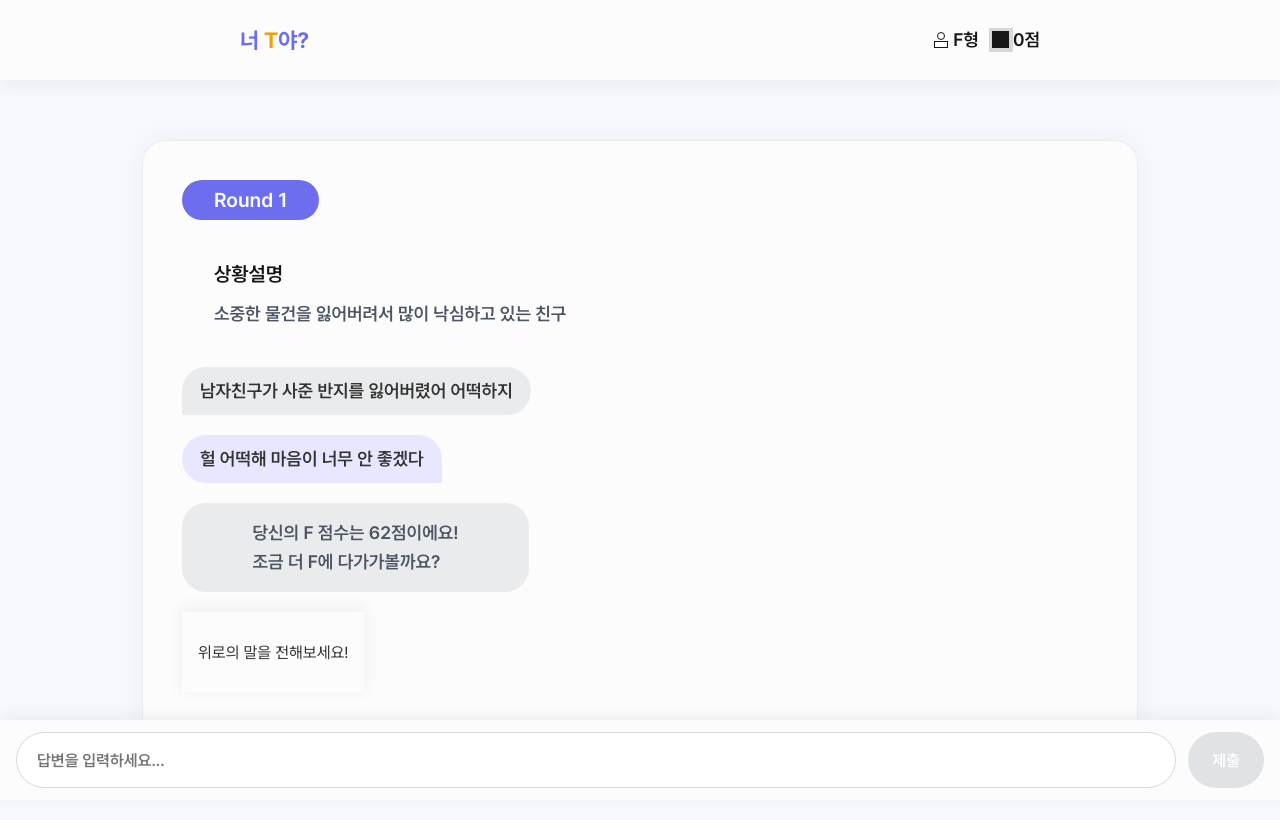
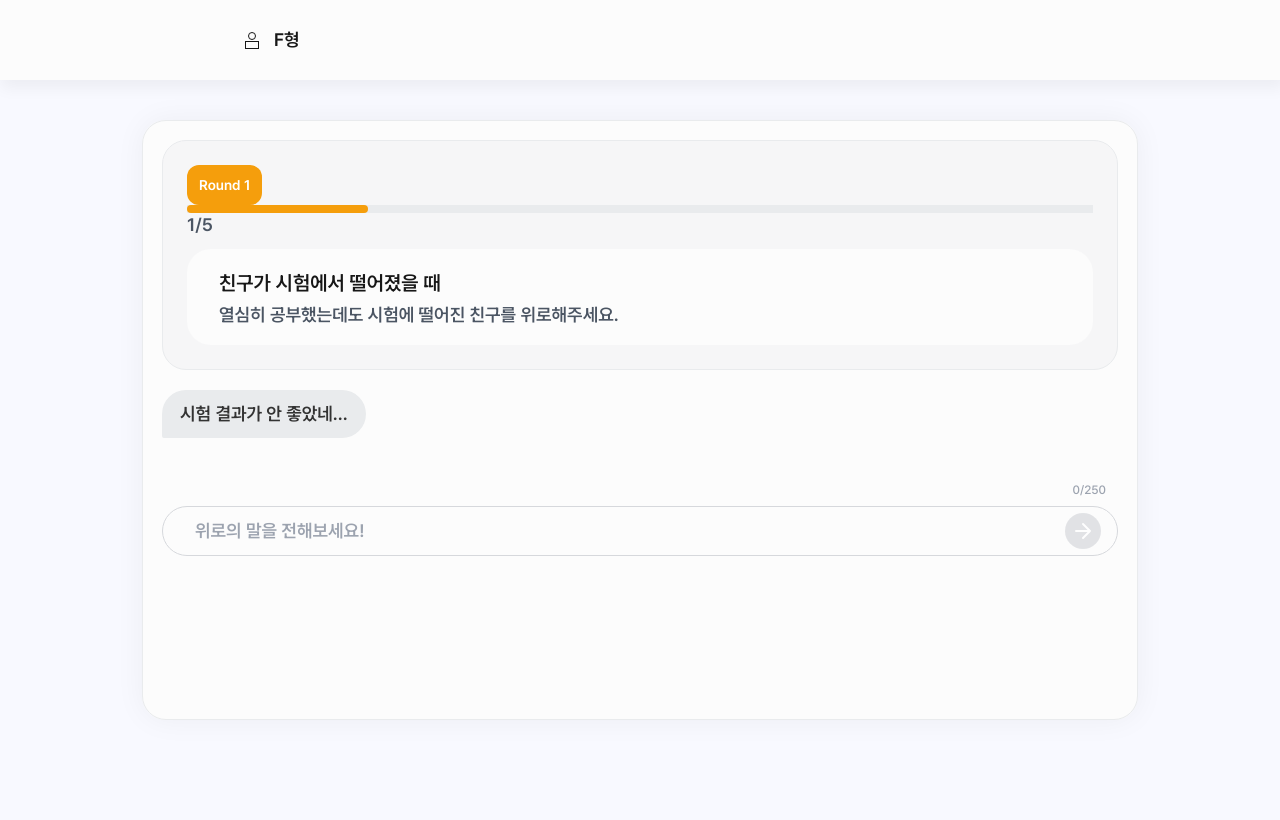
Before and after one commit to NLP-TF/front-end, a React (Vite) app: page /game in a window 1280 px wide. Built offline with nearby package versions, Linux system fonts and the light colour scheme.

Commit message:
feat: Game.jsx

```diff
--- a/src/pages/Game.jsx
+++ b/src/pages/Game.jsx
@@ -1,5 +1,5 @@
 import React, { useState, useEffect } from "react";
-import styled from "styled-components";
+import styled, { useTheme } from "styled-components";
 
 const Container = styled.div`
   width: 100%;
@@ -109,10 +109,9 @@ const StatusText = styled.div`
 const GameBox = styled.div`
   width: 100%;
   max-width: 996px;
-  height: 70vh; /* Fixed viewport height */
-  min-height: 600px; /* Minimum height to ensure content is visible */
-  padding: 40px;
-  margin: 40px 0;
+  min-height: 600px;
+  padding: 20px;
+  margin: 20px 0;
   background: var(--Grayscale-gray-5, #fcfcfc);
   box-shadow: 0px 0px 30px rgba(0, 0, 0, 0.05);
   border-radius: 24px;
@@ -143,12 +142,109 @@ const RoundInfo = styled.div`
 
 const SituationCard = styled.div`
   width: 100%;
+  padding: 24px;
+  background: var(--Grayscale-gray-10, #f6f6f7);
+  border: 1.5px solid var(--Grayscale-gray-20, #e9ebed);
+  border-radius: 24px;
+  display: flex;
+  flex-direction: column;
+  gap: 12px;
+`;
+
+const CardContent = styled.div`
+  display: flex;
+  flex-direction: column;
+  gap: 12px;
+  width: 100%;
+`;
+
+const CardHeader = styled.div`
+  display: flex;
+  align-items: center;
+  gap: 20px;
+  width: 100%;
+  @media (max-width: 768px) {
+    flex-direction: column;
+    align-items: flex-start;
+    gap: 12px;
+  }
+`;
+
+const RoundBadge = styled.div`
+  background: var(--primary);
+  color: white;
+  padding: 4px 12px;
+  border-radius: 12px;
+  font-size: 14px;
+  font-weight: 600;
+  display: inline-flex;
+  align-items: center;
+  justify-content: center;
+`;
+
+const CardTitle = styled.div`
+  color: var(--Grayscale-gray-100, #171717);
+  font-size: 20px;
+  font-weight: 600;
+  line-height: 32px;
+  font-family: "Pretendard", sans-serif;
+`;
+
+const ProgressContainer = styled.div`
+  width: 100%;
+  display: flex;
+  justify-content: space-between;
+  align-items: center;
+  gap: 20px;
+`;
+
+const ProgressBar = styled.div`
+  flex: 1;
+  height: 7.5px;
+  background: var(--Grayscale-gray-20, #e9ebed);
+`;
+
+const ProgressFill = styled.div`
+  width: ${(props) => props.width || "20%"};
+  height: 100%;
+  background: var(--primary);
+  border-radius: 24px;
+  transition: width 0.5s cubic-bezier(0.4, 0, 0.2, 1);
+  will-change: width;
+`;
+
+const ProgressText = styled.div`
+  color: var(--Grayscale-gray-80, #4b5563);
+  font-size: 18px;
+  font-weight: 600;
+  line-height: 24px;
+  font-family: "Pretendard", sans-serif;
+`;
+
+const SituationContent = styled.div`
+  width: 100%;
   padding: 18px 32px;
   background: var(--Grayscale-gray-5, #fcfcfc);
   border-radius: 24px;
   display: flex;
   flex-direction: column;
-  gap: 10px;
+  gap: 4px;
+`;
+
+const SituationTitle = styled.div`
+  color: var(--Grayscale-gray-100, #171717);
+  font-size: 20px;
+  font-weight: 600;
+  line-height: 32px;
+  font-family: "Pretendard", sans-serif;
+`;
+
+const SituationDescription = styled.div`
+  color: var(--Grayscale-gray-80, #4b5563);
+  font-size: 18px;
+  font-weight: 600;
+  line-height: 24px;
+  font-family: "Pretendard", sans-serif;
 `;
 
 const MessageBubble = styled.div`
@@ -162,14 +258,25 @@ const MessageBubble = styled.div`
   max-width: 100%;
 `;
 
+const MessageContainer = styled.div`
+  width: 100%;
+  display: flex;
+  flex-direction: column;
+  gap: 12px;
+`;
+
 const MachineMessage = styled(MessageBubble)`
   background: var(--Grayscale-gray-20, #e9ebed);
   border-bottom-left-radius: 2px;
+  align-self: flex-start;
+  max-width: 80%;
 `;
 
 const UserMessage = styled(MessageBubble)`
-  background: var(--Main-T-10, #e7e7ff);
+  background: var(--primary-light);
   border-bottom-right-radius: 2px;
+  align-self: flex-end;
+  max-width: 80%;
 `;
 
 const AnalysisBox = styled.div`
@@ -184,56 +291,87 @@ const AnalysisBox = styled.div`
   gap: 10px;
 `;
 
-const InputBar = styled.div`
-  position: sticky;
-  bottom: 0;
-  left: 0;
-  right: 0;
-  z-index: 1000;
-  height: 80px;
-  padding: 12px 16px;
-  background: var(--Grayscale-gray-5, #fcfcfc);
-  box-shadow: 0px -3px 15.3px 2px rgba(0, 0, 0, 0.05);
+const InputContainer = styled.div`
+  width: 100%;
+  margin-top: 24px;
+  display: flex;
+  flex-direction: column;
+  align-items: flex-end;
+  gap: 8px;
+`;
+
+const InputWrapper = styled.div`
+  width: 100%;
+  overflow: hidden;
+  border-radius: 100px;
+  border: 1.5px solid var(--Grayscale-gray-30, #d6d8dc);
   display: flex;
   align-items: center;
-  justify-content: space-between;
-  gap: 12px;
+  background: var(--Grayscale-gray-5, #fcfcfc);
+  padding-right: 16px;
+`;
 
-  @media (max-width: 768px) {
-    padding: 12px;
-    height: auto;
-    min-height: 80px;
-  }
-
-  input {
+const StyledInput = styled.input`
   flex: 1;
-    height: 56px;
-    padding: 0 20px;
-    border-radius: 28px;
-    border: 1.5px solid var(--Grayscale-gray-30, #d6d8dc);
-    font-family: Pretendard;
-    font-size: 16px;
+  padding: 12px 12px 12px 32px;
+  border: none;
+  background: transparent;
+  color: var(--Grayscale-gray-80, #4b5563);
+  font-family: "Pretendard", sans-serif;
+  font-size: 18px;
   font-weight: 600;
+  line-height: 24px;
   outline: none;
   -webkit-appearance: none;
+
+  &::placeholder {
+    color: var(--Grayscale-gray-60, #9ca3af);
+  }
 
   &:focus {
     border-color: var(--Grayscale-gray-100, #171717);
   }
+`;
+
+const NextRoundButton = styled.button`
+  width: 204px;
+  height: 48px;
+  padding: 10px 18px;
+  background: var(--Grayscale-gray-10, #f6f6f7);
+  border-radius: 12px;
+  outline: 1.5px solid var(--Grayscale-gray-20, #e9ebed);
+  outline-offset: -1.5px;
+  display: inline-flex;
+  justify-content: center;
+  align-items: center;
+  color: var(--Grayscale-gray-80, #4b5563);
+  font-size: 16px;
+  font-family: "Pretendard", sans-serif;
+  font-weight: 600;
+  line-height: 1.4;
+  border: none;
+  cursor: pointer;
+  margin-top: 16px;
+  transition: all 0.2s;
+
+  &:hover {
+    background: var(--Grayscale-gray-20, #e9ebed);
   }
+`;
 
-  button {
-    height: 56px;
-    padding: 0 24px;
-    border-radius: 28px;
-    background: var(--Grayscale-gray-100, #171717);
-    color: white;
-    font-family: Pretendard;
-    font-size: 16px;
-    font-weight: 600;
+const SendButton = styled.button`
+  width: 36px;
+  height: 36px;
+  padding: 0;
   border: none;
-    white-space: nowrap;
+  background: var(--primary);
+  border-radius: 50%;
+  display: flex;
+  justify-content: center;
+  align-items: center;
+  cursor: pointer;
   transition: background 0.2s;
+  flex-shrink: 0;
 
   &:disabled {
     background: var(--Grayscale-gray-30, #d6d8dc);
@@ -241,9 +379,22 @@ const InputBar = styled.div`
   }
 
   &:not(:disabled):hover {
-      background: var(--Grayscale-gray-80, #4B5563);
+    background: var(--primary-dark);
   }
+
+  svg {
+    width: 24px;
+    height: 24px;
   }
+`;
+
+const CharCount = styled.div`
+  color: var(--Grayscale-gray-60, #9ca3af);
+  font-family: "Pretendard", sans-serif;
+  font-size: 12px;
+  font-weight: 500;
+  line-height: 16.8px;
+  padding: 0 12px;
 `;
 
 // API Service Functions
@@ -287,92 +438,130 @@ const GameAPI = {
   },
 };
 
+// Sample round data - replace with your actual data
+const ROUND_DATA = [
+  {
+    id: 1,
+    situation: "친구가 시험에서 떨어졌을 때",
+    description: "열심히 공부했는데도 시험에 떨어진 친구를 위로해주세요.",
+    userMessage: "시험 결과가 안 좋았네..."
+  },
+  {
+    id: 2,
+    situation: "연인과 다툰 친구",
+    description: "연인과 심하게 다퉜는데, 어떻게 위로해줄까요?",
+    userMessage: "너무 속상해..."
+  },
+  {
+    id: 3,
+    situation: "직장에서 상사에게 혼난 친구",
+    description: "부당하게 혼난 친구를 위로해주세요.",
+    userMessage: "상사가 너무 불공평해..."
+  },
+  {
+    id: 4,
+    situation: "가족과의 갈등",
+    description: "가족과의 오해로 속상해하는 친구를 위로해주세요.",
+    userMessage: "가족들이 날 이해를 안 해줘..."
+  },
+  {
+    id: 5,
+    situation: "취업에 실패한 친구",
+    description: "열심히 준비했던 회사에 떨어진 친구를 위로해주세요.",
+    userMessage: "너무 힘들어..."
+  }
+];
+
 const Game = () => {
-  // 모바일 키보드 이벤트 처리
+  // Game states
+  const [currentRound, setCurrentRound] = useState(1);
+  const [userResponse, setUserResponse] = useState("");
+  const [isSubmitting, setIsSubmitting] = useState(false);
+  const [gameState, setGameState] = useState('waiting'); // 'waiting', 'submitted', 'showingAnalysis'
+  const [currentResponse, setCurrentResponse] = useState('');
+  const [isGameCompleted, setIsGameCompleted] = useState(false);
+
+  // Get current round data
+  const currentRoundData = ROUND_DATA.find(round => round.id === currentRound) || ROUND_DATA[0];
+
+  const theme = useTheme();
+
+  // Set MBTI type directly for testing (T or F)
+  const testMBTI = "T"; // Change this to "F" to test the other theme
+  const isLearningF = testMBTI === "T";
+
+  // Theme colors based on MBTI type
+  const themeColors = {
+    primary: isLearningF ? "#f59e0c" : "#6c6eed",
+    primaryLight: isLearningF ? "#F9E9CD" : "#E7E7FF",
+    primaryDark: isLearningF ? "#fbbf24" : "#8e8ef1",
+  };
+
+  const [sessionId] = useState(() => {
+    // Generate or retrieve session ID
+    return localStorage.getItem("gameSessionId") || `session-${Date.now()}`;
+  });
+
+  // Handle form submission
+  const handleSubmit = async (e) => {
+    e.preventDefault();
+    if (!userResponse.trim() || isSubmitting) return;
+
+    setIsSubmitting(true);
+    setCurrentResponse(userResponse);
+    setGameState('submitted');
+
+    try {
+      // Simulate API call
+      const result = await GameAPI.submitResponse(
+        sessionId,
+        currentRound,
+        userResponse,
+        currentRoundData.situation
+      );
+
+      // Show analysis after 1 second
+      setTimeout(() => {
+        setGameState('showingAnalysis');
+        setIsSubmitting(false);
+      }, 1000);
+
+    } catch (error) {
+      console.error("Error submitting response:", error);
+      setIsSubmitting(false);
+    }
+  };
+
+  // Handle next round
+  const handleNextRound = () => {
+    if (currentRound < 5) {
+      setCurrentRound(prev => prev + 1);
+      setGameState('waiting');
+      setCurrentResponse('');
+      setUserResponse('');
+    } else {
+      // Handle game completion
+      setIsGameCompleted(true);
+      console.log('Game completed!');
+      // You can add game completion logic here
+    }
+  };
+
+  // Mobile keyboard handling
   useEffect(() => {
     const handleResize = () => {
-      // 모바일에서 키보드가 열릴 때 뷰포트 높이 계산
       const viewportHeight = window.innerHeight;
       const documentHeight = document.documentElement.scrollHeight;
-
-      // 키보드가 열려 있을 때만 스크롤 조정
       if (documentHeight > viewportHeight) {
         window.scrollTo(0, documentHeight);
       }
     };
 
-    window.addEventListener('resize', handleResize);
-    return () => window.removeEventListener('resize', handleResize);
+    window.addEventListener("resize", handleResize);
+    return () => window.removeEventListener("resize", handleResize);
   }, []);
-  const [currentRound, setCurrentRound] = useState(1);
-  const [userResponse, setUserResponse] = useState("");
-  const [isSubmitting, setIsSubmitting] = useState(false);
-  const [roundData, setRoundData] = useState(null);
-  const [gameResult, setGameResult] = useState(null);
-  const [isGameCompleted, setIsGameCompleted] = useState(false);
-  const [sessionId] = useState(() => {
-    // Generate or retrieve session ID
-    return localStorage.getItem("gameSessionId") || `session-${Date.now()}`;
-  });
 
-  // Load round data when component mounts or round changes
-  useEffect(() => {
-    const loadRoundData = async () => {
-      try {
-        const data = await GameAPI.getRoundInfo(sessionId, currentRound);
-        setRoundData(data);
-        setUserResponse("");
-      } catch (error) {
-        console.error("Error loading round data:", error);
-      }
-    };
-
-    if (!isGameCompleted) {
-      loadRoundData();
-    }
-  }, [currentRound, isGameCompleted, sessionId]);
-
-  const handleSubmit = async (e) => {
-    e.preventDefault();
-    if (!userResponse.trim() || isSubmitting) return;
-
-    setIsSubmitting(true);
-
-    try {
-      const result = await GameAPI.submitResponse(
-        sessionId,
-        currentRound,
-        userResponse,
-        roundData?.situation
-      );
-
-      setGameResult(result);
-
-      if (result.is_completed || currentRound >= 5) {
-        setIsGameCompleted(true);
-      }
-    } catch (error) {
-      console.error("Error submitting response:", error);
-    } finally {
-      setIsSubmitting(false);
-    }
-  };
-
-  const handleNextRound = () => {
-    if (currentRound < 5) {
-      setCurrentRound((prev) => prev + 1);
-      setGameResult(null);
-    }
-  };
-
-  // 모바일에서 입력 필드 포커스 시 스크롤 조정
-  const handleInputFocus = () => {
-    if (window.innerWidth <= 768) {
-      setTimeout(() => {
-        window.scrollTo(0, document.body.scrollHeight);
-      }, 100);
-    }
-  };
+  // No need for separate focus handling with the new layout
 
   if (isGameCompleted) {
     return (
@@ -386,23 +575,19 @@ const Game = () => {
     );
   }
 
-  if (!roundData) {
-    return <div>로딩 중...</div>;
-  }
-
   return (
-    <Container>
+    <Container
+      style={{
+        "--primary": themeColors.primary,
+        "--primary-light": themeColors.primaryLight,
+        "--primary-dark": themeColors.primaryDark,
+      }}
+    >
       <Header>
         <HeaderContent>
           <HeaderTop>
-            <Title>
-              <span>너</span>
-              <span> </span>
-              <span>T</span>
-              <span>야?</span>
-            </Title>
+            <Status>
               <StatusGroup>
-              <Status>
                 <StatusIconWrapper>
                   <div
                     style={{
@@ -428,176 +613,127 @@ const Game = () => {
                   />
                 </StatusIconWrapper>
                 <StatusText>F형</StatusText>
+              </StatusGroup>
             </Status>
-              <Status>
-                <StatusIconWrapper>
-                  <div
-                    style={{
-                      width: 24,
-                      height: 24,
-                      left: 0,
-                      top: 0,
-                      position: "absolute",
-                      background: "var(--Grayscale-gray-30, #D6D8DC)",
-                    }}
-                  />
-                  <div
-                    style={{
-                      width: 17,
-                      height: 17,
-                      left: 3.5,
-                      top: 3.5,
-                      position: "absolute",
-                      background: "var(--Grayscale-gray-100, #171717)",
-                    }}
-                  />
-                </StatusIconWrapper>
-                <StatusText>0점</StatusText>
-              </Status>
-            </StatusGroup>
           </HeaderTop>
         </HeaderContent>
       </Header>
+
       <GameBox>
-        <RoundInfo>Round 1</RoundInfo>
         <SituationCard>
-          <div
-            style={{
-              color: "var(--Grayscale-gray-100, #171717)",
-              fontWeight: 600,
-              fontSize: 20,
-            }}
-          >
-            상황설명
-          </div>
-          <div
-            style={{
-              color: "var(--Grayscale-gray-80, #4B5563)",
-              fontWeight: 600,
-              fontSize: 18,
-            }}
-          >
-            소중한 물건을 잃어버려서 많이 낙심하고 있는 친구
-          </div>
+          <CardContent>
+            <CardTitle>
+              <RoundBadge>Round {currentRound}</RoundBadge>
+              <ProgressBar>
+                <ProgressFill width={`${(currentRound / 5) * 100}%`} />
+              </ProgressBar>
+              <ProgressText>{currentRound}/5</ProgressText>
+            </CardTitle>
+            <SituationContent>
+              <SituationTitle>{currentRoundData.situation}</SituationTitle>
+              <SituationDescription>
+                {currentRoundData.description}
+              </SituationDescription>
+            </SituationContent>
+          </CardContent>
         </SituationCard>
+
+        <MessageContainer>
           <MachineMessage>
-          남자친구가 사준 반지를 잃어버렸어 어떡하지
+            {currentRoundData.userMessage}
           </MachineMessage>
-        <UserMessage>헐 어떡해 마음이 너무 안 좋겠다</UserMessage>
+
+          {gameState !== 'waiting' && (
+            <UserMessage>{currentResponse}</UserMessage>
+          )}
+        </MessageContainer>
+
+        {gameState === 'showingAnalysis' && (
+          <>
             <AnalysisBox>
-          <div
-            style={{
+              <div style={{
                 fontSize: 18,
                 color: "var(--Grayscale-gray-80, #4B5563)",
                 fontWeight: 600,
-            }}
-          >
-            당신의 F 점수는 62점이에요!
-            <br />
-            조금 더 F에 다가가볼까요?
+                whiteSpace: 'pre-line',
+                textAlign: 'center'
+              }}>
+                {isLearningF
+                  ? `당신의 F 점수는 ${Math.floor(Math.random() * 40) + 60}점이에요!\n조금 더 F에 다가가볼까요?`
+                  : `당신의 T 점수는 ${Math.floor(Math.random() * 40) + 60}점이에요!\n조금 더 T에 다가가볼까요?`
+                }
               </div>
             </AnalysisBox>
-        <InputBar>위로의 말을 전해보세요!</InputBar>
-      </GameBox>
 
-      {/* Fixed Bottom Input Area */}
-      {!gameResult ? (
-        <form
-          onSubmit={handleSubmit}
+            <div style={{ width: "100%", display: "flex", justifyContent: "center", marginTop: "16px" }}>
+              <button
+                onClick={handleNextRound}
                 style={{
-            position: "fixed",
-            bottom: 0,
-            left: 0,
-            right: 0,
-            zIndex: 1000,
+                  width: "204px",
+                  height: "48px",
+                  padding: "10px 18px",
+                  background: "var(--Grayscale-gray-10, #F6F6F7)",
+                  borderRadius: "12px",
+                  outline: "1.5px solid var(--Grayscale-gray-20, #E9EBED)",
+                  outlineOffset: "-1.5px",
+                  display: "inline-flex",
+                  justifyContent: "center",
+                  alignItems: "center",
+                  color: "var(--Grayscale-gray-80, #4B5563)",
+                  fontSize: "16px",
+                  fontFamily: "'Pretendard', sans-serif",
+                  fontWeight: 600,
+                  lineHeight: 1.4,
+                  border: "none",
+                  cursor: "pointer",
+                  transition: "all 0.2s"
                 }}
+                onMouseOver={(e) => e.currentTarget.style.background = "var(--Grayscale-gray-20, #E9EBED)"}
+                onMouseOut={(e) => e.currentTarget.style.background = "var(--Grayscale-gray-10, #F6F6F7)"}
               >
-          <InputBar>
-            <input
+                {currentRound < 5 ? '다음 라운드 이동하기' : '결과 보기'}
+              </button>
+            </div>
+          </>
+        )}
+
+        {gameState === 'waiting' && (
+          <form onSubmit={handleSubmit} style={{ width: "100%" }}>
+            <InputContainer>
+              <CharCount>{userResponse.length}/250</CharCount>
+              <InputWrapper>
+                <StyledInput
                   type="text"
                   value={userResponse}
-              onChange={(e) => setUserResponse(e.target.value)}
-              onFocus={handleInputFocus}
-              placeholder="답변을 입력하세요..."
+                  onChange={(e) => setUserResponse(e.target.value.slice(0, 250))}
+                  placeholder="위로의 말을 전해보세요!"
                   disabled={isSubmitting}
                 />
-            <button
+                <SendButton
                   type="submit"
                   disabled={isSubmitting || !userResponse.trim()}
                 >
-              {isSubmitting ? "제출 중..." : "제출"}
-            </button>
-          </InputBar>
+                  <svg
+                    width="24"
+                    height="24"
+                    viewBox="0 0 24 24"
+                    fill="none"
+                    xmlns="http://www.w3.org/2000/svg"
+                  >
+                    <path
+                      d="M5 12H19M19 12L12 5M19 12L12 19"
+                      stroke="white"
+                      strokeWidth="2"
+                      strokeLinecap="round"
+                      strokeLinejoin="round"
+                    />
+                  </svg>
+                </SendButton>
+              </InputWrapper>
+            </InputContainer>
           </form>
-      ) : (
-        <div
-          style={{
-            position: "fixed",
-            bottom: 0,
-            left: 0,
-            right: 0,
-            zIndex: 1000,
-            padding: "20px 240px",
-            background: "var(--Grayscale-gray-5, #fcfcfc)",
-            boxShadow: "0px -3px 15.3px 2px rgba(0, 0, 0, 0.05)",
-            textAlign: "center",
-          }}
-        >
-          <div
-            style={{
-              display: "flex",
-              alignItems: "center",
-              justifyContent: "center",
-              gap: "24px",
-              height: "56px",
-            }}
-          >
-            <div style={{ textAlign: "left" }}>
-              <h3
-                style={{
-                  margin: 0,
-                  fontSize: "18px",
-                  fontWeight: 600,
-                  color: "#171717",
-                }}
-              >
-                점수: {gameResult.score}점
-              </h3>
-              <p
-                style={{
-                  margin: "4px 0 0",
-                  fontSize: "16px",
-                  color: "#4B5563",
-                }}
-              >
-                {gameResult.feedback}
-              </p>
-            </div>
-            <button
-              onClick={handleNextRound}
-              disabled={isSubmitting || currentRound >= 5}
-              style={{
-                height: "56px",
-                padding: "0 32px",
-                borderRadius: "28px",
-                background:
-                  isSubmitting || currentRound >= 5 ? "#d6d8dc" : "#171717",
-                color: "white",
-                fontFamily: "Pretendard",
-                fontSize: "18px",
-                fontWeight: 600,
-                border: "none",
-                cursor:
-                  isSubmitting || currentRound >= 5 ? "not-allowed" : "pointer",
-                transition: "background 0.2s",
-                whiteSpace: "nowrap",
-              }}
-            >
-              {currentRound < 5 ? "다음 라운드" : "결과 보기"}
-            </button>
-          </div>
-        </div>
         )}
+      </GameBox>
     </Container>
   );
 };
```
Lines whose indentation alone changed are shown as unchanged.
